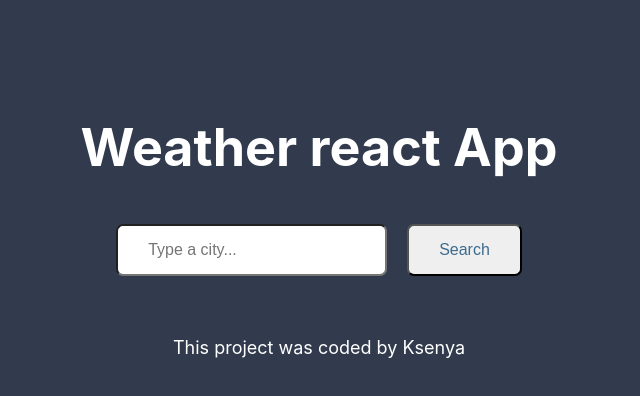
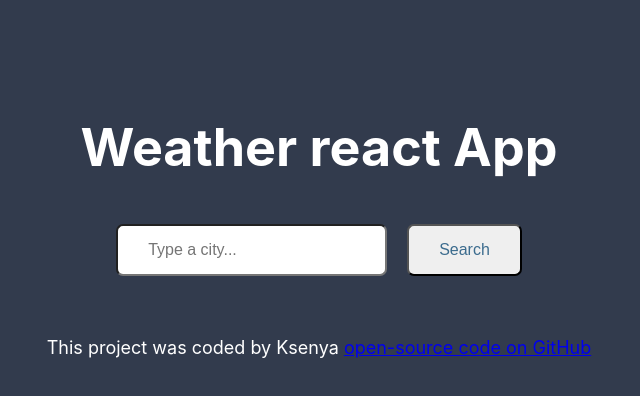
Before and after one commit to Ksenya25/weather-react-app, a React (Create React App) app: page / in a window 1280 px wide. Shown: the top 396 px of the page, without its empty margins (321-961 px from the left). Built offline with nearby package versions, Linux system fonts and the light colour scheme.

Commit message:
Update App.js add some info in footer

```diff
--- a/src/App.js
+++ b/src/App.js
@@ -9,7 +9,12 @@ function App() {
         <SearchEngine />
 
         <div className="footer">
-          <p>This project was coded by Ksenya</p>
+          <p>
+            This project was coded by Ksenya{" "}
+            <a href="https://github.com/Ksenya25/my-app.git" target="_blank">
+              open-source code on GitHub
+            </a>
+          </p>
         </div>
       </header>
     </div>
```
